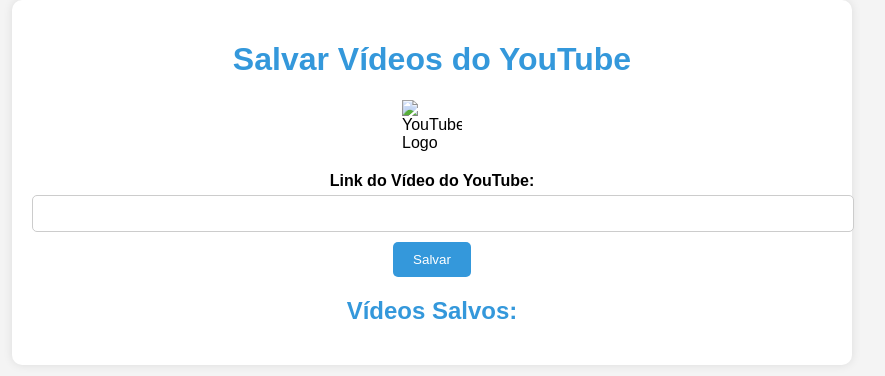
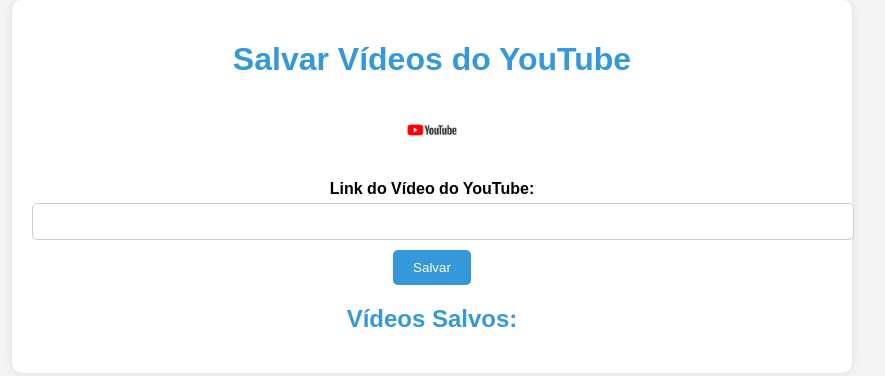
Before and after one commit to Maikonlindo/trab.front, a plain HTML site: page index.html in a window 1280 px wide. Shown: the whole page, without its empty margins (208-1093 px from the left). Drawn offline with Linux system fonts and the light colour scheme; no server answers.

Commit message:
Update index.html

```diff
--- a/index.html
+++ b/index.html
@@ -80,7 +80,7 @@
 <body>
     <div id="container">
         <h1>Salvar Vídeos do YouTube</h1>
-        <img src="youtube-logo.png" alt="YouTube Logo" class="youtube-logo">
+        <img src="yt_1200.png" alt="YouTube Logo" class="youtube-logo">
         <form id="meuFormulario">
             <label for="videoLink">Link do Vídeo do YouTube:</label>
             <input type="url" id="videoLink" name="videoLink" required>
```
